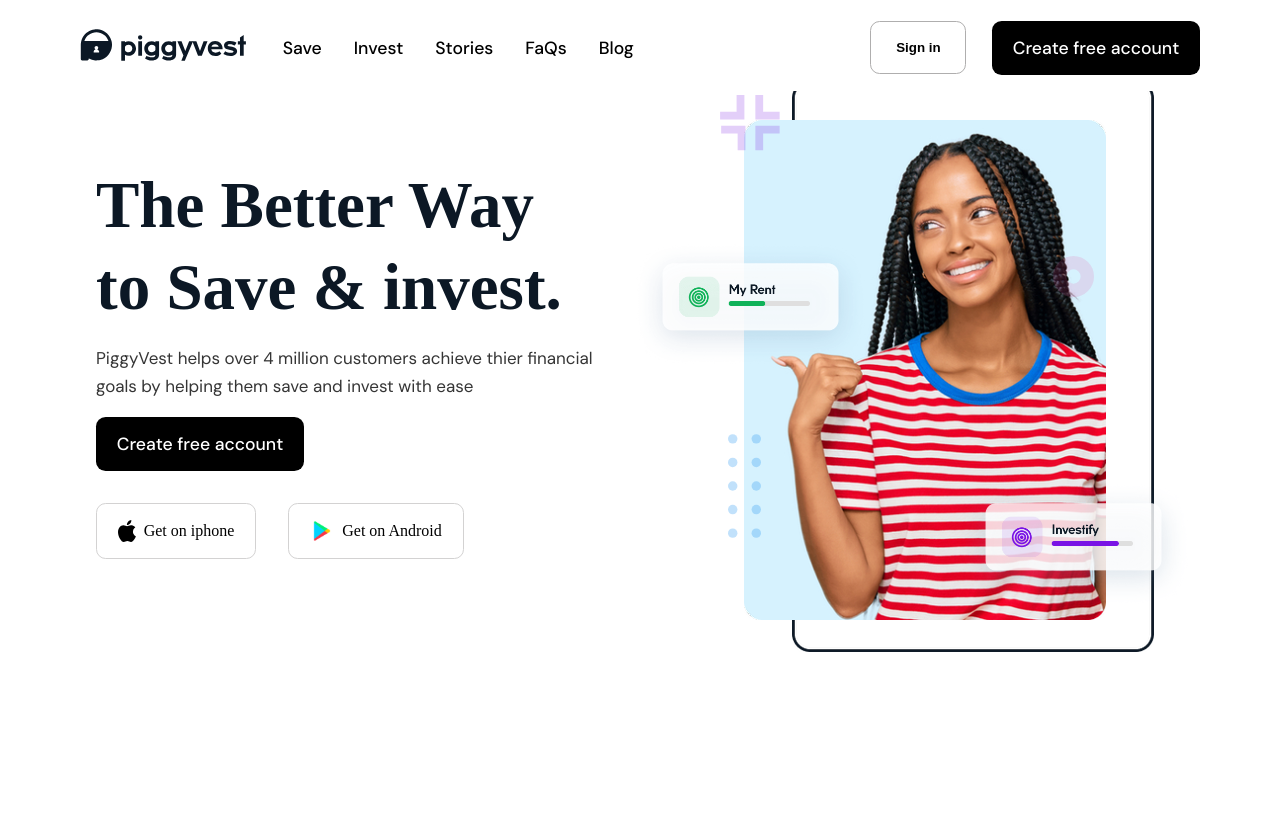
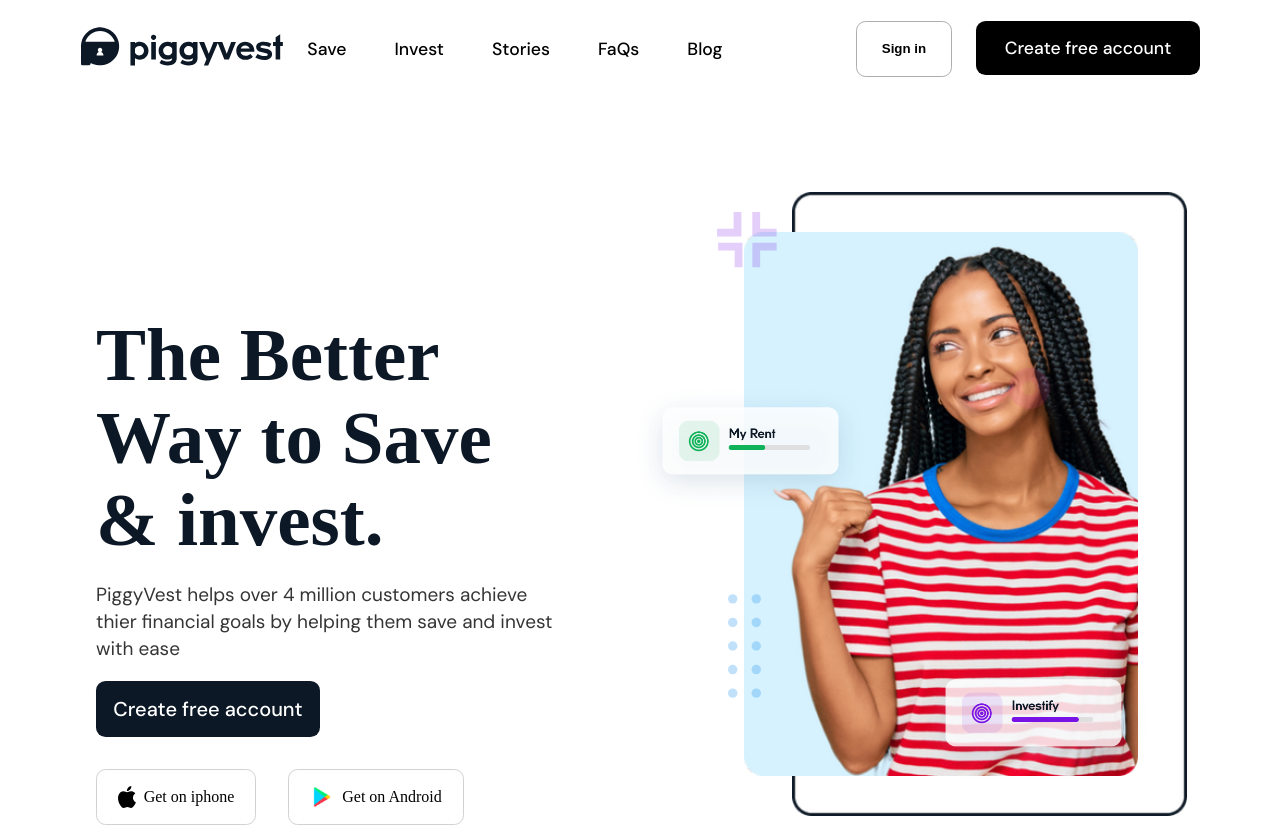
Before and after one commit to Qaasim-Umar/piggyvest-react, a React (Create React App) app: page / in a window 1280 px wide. Shown: the top 826 px of the page. Built offline with nearby package versions, Linux system fonts and the light colour scheme; a web font is replaced by a local one.

Commit message:
fixed the upper padding

```diff
--- a/src/App.css
+++ b/src/App.css
@@ -19,3 +19,21 @@
 h5 {
   font-family: "U8";
 }
+
+
+@keyframes downup {
+  0% {
+    transform: translateY(100%);
+  }
+  100% {
+    transform: translateY(0%);
+  }
+}
+@keyframes downupmiddle {
+  from {
+    transform: translateY(60%);
+  }
+  100% {
+    transform: translateY(10%);
+  }
+}
--- a/src/sections/Footer/Footer.css
+++ b/src/sections/Footer/Footer.css
@@ -1,6 +1,6 @@
 .footer-flex {
   display: grid;
-  grid-template-columns: 1fr 1fr 1fr 1fr 1fr;
+  grid-template-columns: 1fr 1fr 1fr 1fr ;
   padding: 1rem 3rem;
 }
 .footer-img {
@@ -41,6 +41,14 @@
   font-weight: 500;
   text-decoration: none;
 }
+.two-grid {
+  display: flex;
+  gap: 3rem;
+  margin-right: 5rem;
+
+
+}
+
 @media only screen and (max-width: 992px) {
   .footer-flex {
     grid-template-columns: 1fr;
--- a/src/sections/Landing/Landing.css
+++ b/src/sections/Landing/Landing.css
@@ -3,7 +3,7 @@
 .landing-row {
   display: flex;
   flex-wrap: wrap;
-  margin-top: 5rem;
+  margin-top: 12rem;
   font-family: "U8" !important;
 }
 .landing-row .landing-left {
@@ -16,6 +16,7 @@
 .landing-left {
   width: 22rem;
   padding: 0 6rem;
+  margin-top: 2rem;
 }
 .landing-right {
   position: relative;
@@ -27,60 +28,69 @@
   position: absolute;
   top: 0;
   left: 3rem;
+  height: 39rem;
 }
 #headerimg {
   position: absolute;
+  object-fit: cover;
+  height: 34rem;
 }
 #investify {
   position: absolute;
-  top: 25rem;
-  right: 5.5rem;
+  top: 29rem;
+  right: 8rem;
   height: 8rem;
   z-index: 10;
 }
 #rentcard {
   position: absolute;
   height: 8rem;
-  top: 10rem;
+  top: 12rem;
   left: -7rem;
   z-index: 10;
 }
 #cross {
   z-index: 12;
   position: absolute;
-  top: 0.3rem;
-  left: -2rem;
+  top: 0.6rem;
+  left: -2.2rem;
 }
 #circle {
   z-index: 12;
   position: absolute;
   top: 11rem;
-  right: 11.6rem;
+  right: 14.4rem;
   animation: 0.8s ease-out 0s 1 downupmiddle;
 }
 #lineDot {
   z-index: 12;
   position: absolute;
-  top: 22rem;
+  top: 25rem;
   left: -1rem;
 }
 .get-app {
   display: flex;
   gap: 2rem;
 }
+#landing-createbtn {
+  font-size: 20px;
+  width: 14rem;
+  background: #0c1825;
+  height: 3.5rem;
 
-.landing-left h1 {
+}
+.landing-left .landing-h1 {
   padding-top: 2.5rem;
   margin-bottom: 0;
-  max-width: 90%;
-  font-size: 65px;
+  max-width: 85%;
+  font-size: 75px;
   color: #0c1825;
   line-height: 82.42px;
   animation: 0.9s ease-out 0s 1 downup;
 }
 .landing-left p {
-  font-size: 17px;
-  width: 90%;
+  font-size: 19px;
+  width: 85%;
   color: #353535;
   font-family: "DM Sans", sans-serif;
   line-height: 27.2px;
--- a/src/sections/Landing/Landing.js
+++ b/src/sections/Landing/Landing.js
@@ -19,16 +19,18 @@
       <div className="landing-container">
         <div className="landing-row">
           <div className="landing-left">
-            <h1>The Better Way to Save & invest.</h1>
+
+            <h1 className="landing-h1">The Better Way to Save & invest.</h1>
             <p>
               PiggyVest helps over 4 million customers achieve thier financial
               goals by helping them save and invest with ease
             </p>
             <div className="landing-bttn">
-              <CreateBtn text="Create free account" />
+              <CreateBtn text="Create free account" id='landing-createbtn' />
               <div className="get-app">
                 <GetIphone id="getiphone" />
                 <GetAndroid id="getandroid" />
+
               </div>
             </div>
           </div>
--- a/src/sections/Navbar/Navbar.css
+++ b/src/sections/Navbar/Navbar.css
@@ -9,12 +9,18 @@
 .hidden {
   display: none;
 }
+#signBtn{
+height: 3.5rem;
+}
+#createBtn{
+  width: 14rem;
+}
 .nav-links a {
   text-decoration: none;
   color: #000000;
   font-weight: 500;
   font-size: 1.1rem;
-  margin: 1rem;
+  margin: 1rem 1.5rem;
 }
 .header .logo {
   flex: 1;
@@ -26,11 +32,11 @@
   flex: 5;
 }
 #logo {
-  height: 2rem;
+  height: 2.45rem;
 }
 .auth {
   display: flex;
-  gap: 0.6rem;
+  gap: 0rem;
 }
 .header {
   display: flex;
--- a/src/sections/Savings/Savings.css
+++ b/src/sections/Savings/Savings.css
@@ -24,7 +24,7 @@
   margin-top: 12rem;
   display: flex;
 }
-@media only screen and (max-width: 992px) {
+@media only screen and (max-width: 600px) {
   .saving-card {
     margin-top: 3rem;
     flex-direction: column;
--- a/src/sections/Security/Security.css
+++ b/src/sections/Security/Security.css
@@ -8,12 +8,13 @@
   flex: 5;
 }
 .security-text h4 {
-  font-size: 33px;
+  font-size: 36px;
   line-height: 42px;
   margin-bottom: 0;
   font-family: "U8" !important;
   font-weight: 700;
   color: #0c1825;
+  animation: 0.9s ease-out 0s 1 downup;
 }
 .security-text p {
   font-family: "DM Sans", sans-serif;
@@ -22,6 +23,7 @@
   line-height: 26px;
 }
 .security-text a {
+
   color: #0d60d8;
   font-size: 17px;
   text-decoration: none;
```
